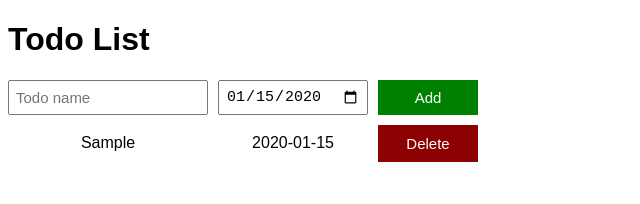
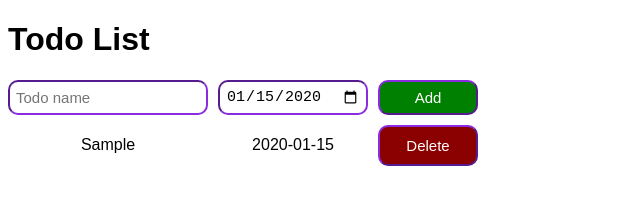
Before and after one commit to TsitsiFx/FirstProject, a plain HTML site: page index.html in a window 1280 px wide. Both pictures are taken after typing "Sample", "2020-01-15" into the empty fields and a click on the button "Add". Shown: the whole page, without its empty margins (0-640 px from the left). Drawn offline with Linux system fonts and the light colour scheme.

Commit message:
Update styles.css

```diff
--- a/styles.css
+++ b/styles.css
@@ -1,9 +1,5 @@
-.fit {width: fit-content}
-
 body {
   font-family: Arial, Helvetica, sans-serif;
-  max-height: 100%;
-  max-width: 100%
 }
 
 .todo-grid, .todo-input-grid {
@@ -22,25 +18,29 @@ body {
 .name-input, .due-date-input {
   font-size: 15px;
   padding: 6px;
+  border-radius: 10px;
+  border-color: blueviolet;
 }
 
 .add-todo-button {
   color: white;
   background-color: green;
-  border: none;
   font-size: 15px;
   cursor: pointer;
+  border-radius: 10px;
+  border-color: blueviolet;
 }
 
 .delete-todo-button {
   background-color: darkred;
   color: white;
-  border: none;
   font-size: 15px;
   cursor: pointer;
   padding-top: 10px;
   padding-bottom: 10px;
   width: 100px;
+  border-radius: 10px;
+  border-color: blueviolet;
 }
 .todo-grid {
   margin-top: 10px;
```
